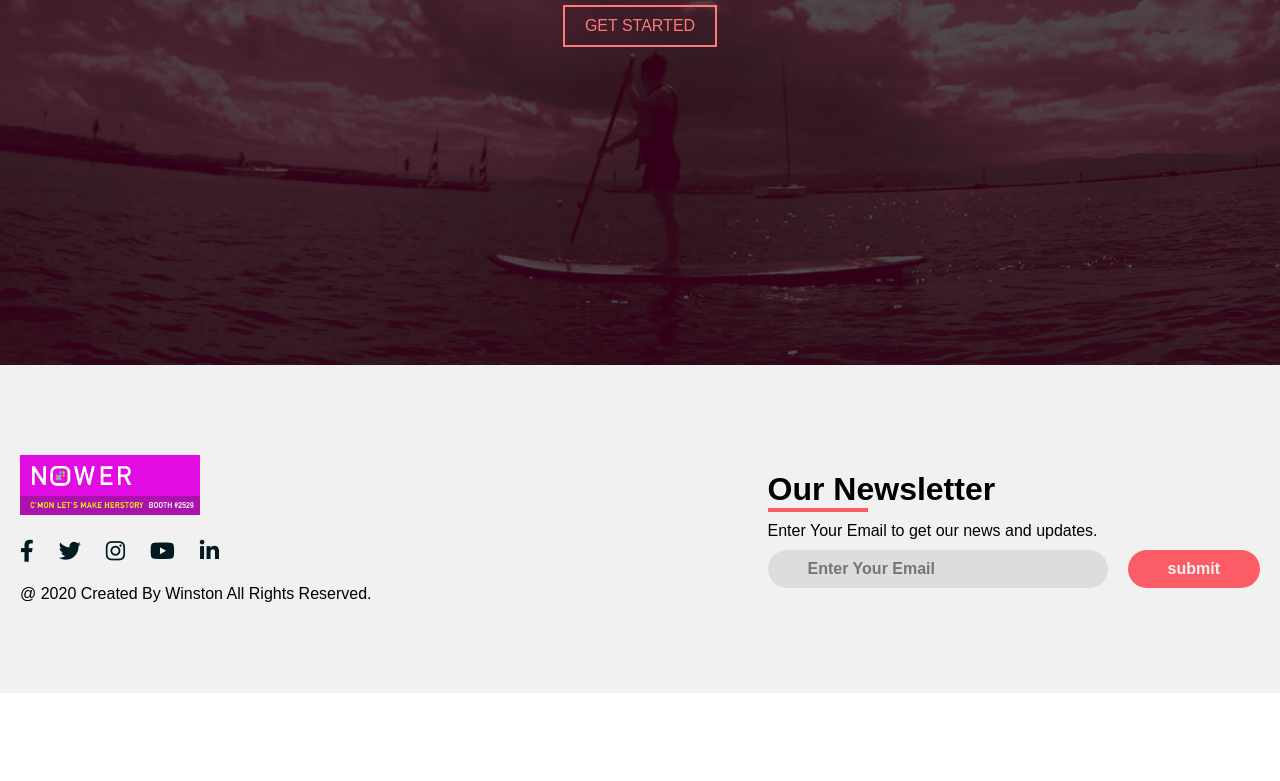
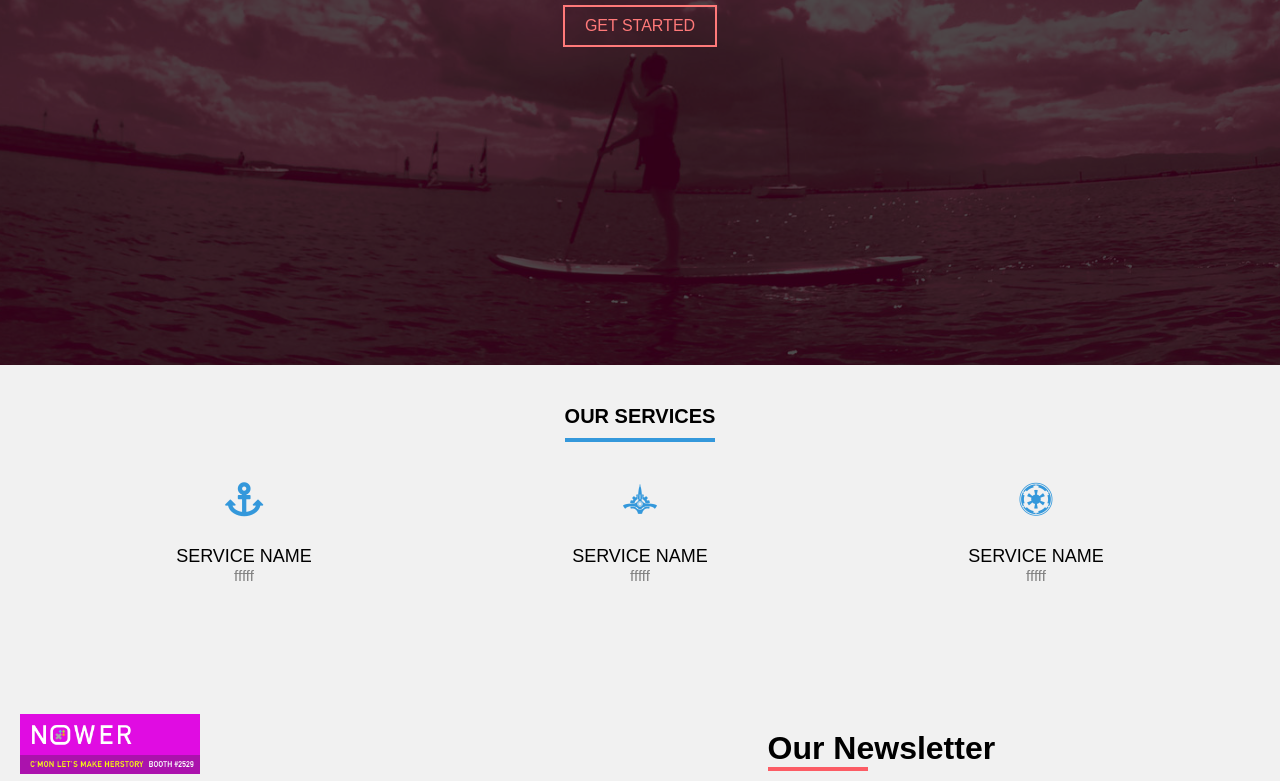
Before and after one commit to winstonitgf/private-guide-search, an Angular app: page / in a window 1280 px wide. Shown: the part 435-1216 px from the top of the page. Before the commit the page ends 1128 px from the top, so only its background shows below. Built offline with nearby package versions, Linux system fonts and the light colour scheme.

Commit message:
新增服務區塊

```diff
--- a/src/app/app.module.ts
+++ b/src/app/app.module.ts
@@ -5,18 +5,18 @@ import { AppRoutingModule } from './app-routing.module';
 import { AppComponent } from './app.component';
 import { HomeComponent } from './home/home.component';
 import { HeaderComponent } from './home/header/header.component';
-import { SectionAComponent } from './home/section-a/section-a.component';
 import { BannerComponent } from './home/banner/banner.component';
 import { FooterComponent } from './home/footer/footer.component';
+import { SectionServicesComponent } from './home/section-services/section-services.component';
 
 @NgModule({
   declarations: [
     AppComponent,
     HomeComponent,
     HeaderComponent,
-    SectionAComponent,
     BannerComponent,
-    FooterComponent
+    FooterComponent,
+    SectionServicesComponent
   ],
   imports: [
     BrowserModule.withServerTransition({ appId: 'serverApp' }),
--- a/src/app/home/home.component.html
+++ b/src/app/home/home.component.html
@@ -1,4 +1,4 @@
 <!-- <app-header></app-header> -->
 <app-banner></app-banner>
-<app-section-a></app-section-a>
+<app-section-services></app-section-services>
 <app-footer></app-footer>
--- a/src/app/home/section-a/section-a.component.html
+++ /dev/null
@@ -1,5 +0,0 @@
-<section>
-    <div class="section-container">
-
-    </div>
-</section>
--- a/src/app/home/section-a/section-a.component.scss
+++ /dev/null
@@ -1,9 +0,0 @@
-.section-container {
-    max-width: 1300px;
-    margin:auto;
-    padding: 0 20px;
-    display: flex;
-    justify-content: space-between;
-    align-items: center;
-    flex-wrap: wrap-reverse;
-    }
--- a/src/app/home/section-a/section-a.component.ts
+++ /dev/null
@@ -1,15 +0,0 @@
-import { Component, OnInit } from '@angular/core';
-
-@Component({
-  selector: 'app-section-a',
-  templateUrl: './section-a.component.html',
-  styleUrls: ['./section-a.component.scss']
-})
-export class SectionAComponent implements OnInit {
-
-  constructor() { }
-
-  ngOnInit() {
-  }
-
-}
--- /dev/null
+++ b/src/app/home/section-services/section-services.component.html
@@ -0,0 +1,22 @@
+<section>
+    <div class="services">
+        <h1>Our Services</h1>
+        <div class="cen">
+            <div class="service">
+                <i class="fas fa-anchor"></i>
+                <h2> Service Name</h2>
+                <p>fffff</p>
+            </div>
+            <div class="service">
+                <i class="fab fa-galactic-senate"></i>
+                <h2> Service Name</h2>
+                <p>fffff</p>
+            </div>
+            <div class="service">
+                <i class="fab fa-empire"></i>
+                <h2> Service Name</h2>
+                <p>fffff</p>
+            </div>
+        </div>
+    </div>
+</section>
--- /dev/null
+++ b/src/app/home/section-services/section-services.component.scss
@@ -0,0 +1,57 @@
+.services {
+    background: #f1f1f1;
+    text-align: center;
+}
+.services h1{
+    display: inline-block;
+    text-transform: uppercase;
+    border-bottom: 4px solid #3498db;
+    font-size: 20px;
+    padding-bottom: 10px;
+    margin-top: 40px;
+}
+.cen{
+    max-width: 1200px;
+    margin:auto;
+    overflow: hidden;
+    padding:20px;
+}
+.service{
+    display: inline-block;
+    width: calc(100%/3);
+    margin: 0 -2px;
+    padding: 20px;
+    box-sizing: border-box;
+    cursor: pointer;
+    transition: 0.4s;
+}
+.service:hover{
+    background: #ddd;
+}
+.service i{
+    color: #3498db;
+    margin-bottom: 30px;
+    font-size: 34px;
+}
+.service h2{
+    font-size: 18px;
+    text-transform: uppercase;
+    font-weight: 500;
+    margin:0;
+}
+.service p{
+    font-size: 15px;
+    font-weight: 500;
+    color:gray;
+}
+
+@media screen and (max-width:800px){
+    .service{
+        width:50%;
+    }
+}
+@media screen and (max-width:500px){
+    .service{
+        width:100%;
+    }
+}
--- /dev/null
+++ b/src/app/home/section-services/section-services.component.ts
@@ -0,0 +1,15 @@
+import { Component, OnInit } from '@angular/core';
+
+@Component({
+  selector: 'app-section-services',
+  templateUrl: './section-services.component.html',
+  styleUrls: ['./section-services.component.scss']
+})
+export class SectionServicesComponent implements OnInit {
+
+  constructor() { }
+
+  ngOnInit() {
+  }
+
+}
```
Also changed, not shown: 1 other file (tests, documents, lock files or other folders).
